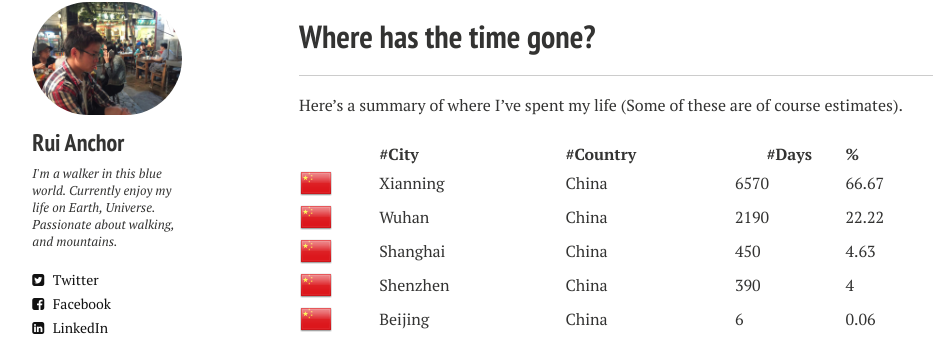
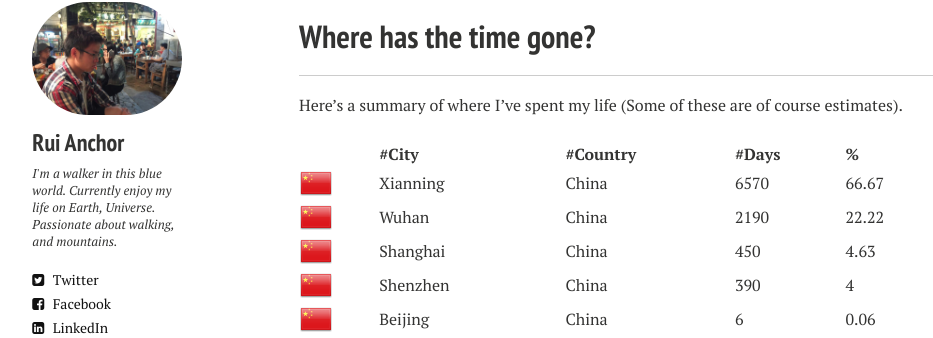
Before and after one commit to ruianchor/ruianchor.github.io, a Jekyll site: the page built from cities.md, in a window 1280 px wide. Shown: the part 82-420 px from the top of the page, without its empty margins (21-954 px from the left). Built offline with Jekyll 4.4.1, drawn with Linux system fonts in a browser that asks for light colours; nearby versions of some CDN libraries.

```diff
--- a/cities.md
+++ b/cities.md
@@ -27,7 +27,7 @@
          <th align="left">
             <b>#Country</b>
          </th>
-         <th align=";eft">
+         <th align="left">
             <b>#Days</b>
          </th>
          <th align="left">
```
